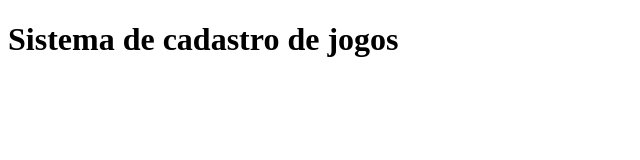
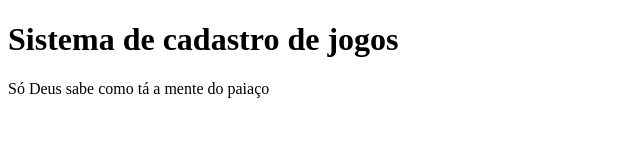
Before and after one commit to januttikk/sistemaa, a plain HTML site: page index.html in a window 1280 px wide. Shown: the whole page, without its empty margins (0-640 px from the left). Drawn offline with Linux system fonts and the light colour scheme.

Commit message:
hihihihihihihihihihihi

```diff
--- a/index.html
+++ b/index.html
@@ -9,3 +9,5 @@
     <h1>Sistema de cadastro de jogos</h1>
 </body>
 </html>
+
+Só Deus sabe como tá a mente do paiaço
```
